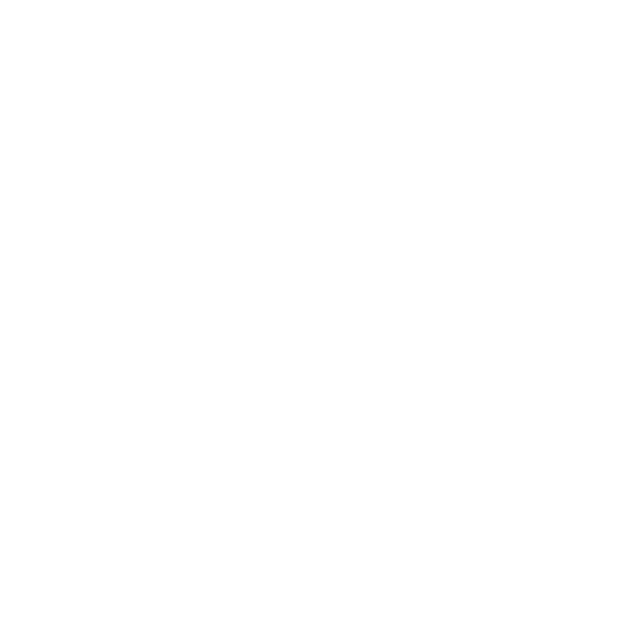
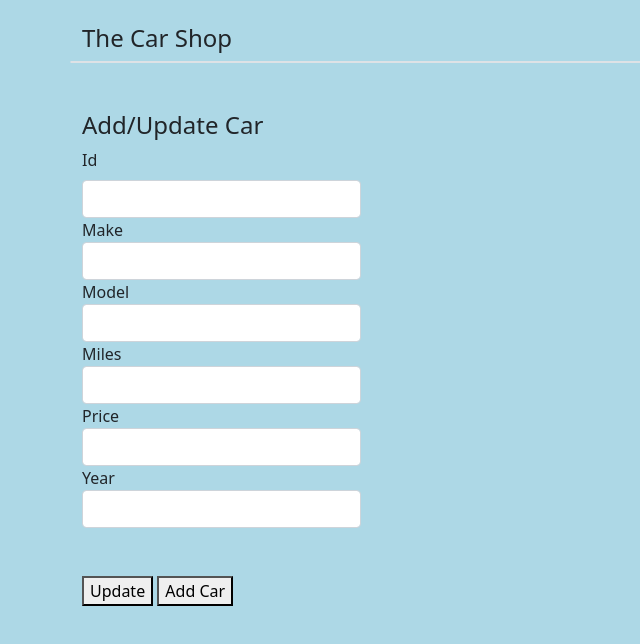
Before and after one commit to brodri1007/FEBC-Wk12, a website: page index.html in a window 1280 px wide. Shown: the whole page, without its empty margins (0-640 px from the left). Drawn offline with nearby package versions, Linux system fonts and the light colour scheme; no server answers.

Commit message:
final files completed

```diff
--- a/index.html
+++ b/index.html
@@ -4,12 +4,62 @@
     <meta charset="UTF-8">
     <meta name="viewport" content="width=device-width, initial-scale=1.0">
     <title>The Car Shop</title>
-    <link rel="/node_modules/bootstrap/dist/css/bootstrap.min.css">
-    <link rel="/node_modules/bootstrap-icons/font/bootstrap-icons.min.css">
+    <link href="https://cdn.jsdelivr.net/npm/bootstrap@5.0.2/dist/css/bootstrap.min.css" rel="stylesheet" integrity="sha384-EVSTQN3/azprG1Anm3QDgpJLIm9Nao0Yz1ztcQTwFspd3yD65VohhpuuCOmLASjC" crossorigin="anonymous">
+  <link rel="stylesheet" href="/styles.css">
+</head>
 
-</head>
-<body>
-    <script src="/node_modules/bootstrap/dist/js/bootstrap.min.js"></script>
-    <script src="/script.js"></script>
+
+<body class="container">
+
+
+<form>
+<h4 class="pt-4">The Car Shop</h4>
+
+<div id="car_list" class="row bg-primary-subtle border rounded-3">
+
+</div>
+
+<h4 class="pt-5 ">Add/Update Car</h4>
+<div>
+  <label for="idUpdate" class="form-label">Id</label>
+  <input type="text" class="form-control w-25"  id="idUpdate">
+</div>
+<div>
+    <label for="makeUpdate">Make</label>
+    <input type="text" class="form-control w-25" id="makeUpdate">
+</div>
+<div>
+    <label for="modelUpdate">Model</label>
+    <input type="text" class="form-control w-25"  id="modelUpdate">
+</div>
+<div>
+    <label for="mileageUpdate">Miles</label>
+    <input type="text" class="form-control w-25" id="mileageUpdate">
+</div>
+<div>
+    <label for="priceUpdate">Price</label>
+    <input type="text" class="form-control w-25"  id="priceUpdate">
+</div>
+<div>
+    <label for="yearUpdate">Year</label>
+    <input type="text" class="form-control w-25" id="yearUpdate">
+    <bR><br><button  onclick="updateCar()">Update</button>   <button id="btn" onclick="addCar()">Add Car</button>
+</div>
+</form>
+
+
+
+
+
+
+</form>
+    <!-- Jquery CDN  -->
+    <script
+      src="https://code.jquery.com/jquery-3.6.3.min.js"
+      integrity="sha256-pvPw+upLPUjgMXY0G+8O0xUf+/Im1MZjXxxgOcBQBXU="
+      crossorigin="anonymous"
+    ></script>
+  <script src="https://cdn.jsdelivr.net/npm/bootstrap@5.0.2/dist/js/bootstrap.bundle.min.js" integrity="sha384-MrcW6ZMFYlzcLA8Nl+NtUVF0sA7MsXsP1UyJoMp4YLEuNSfAP+JcXn/tWtIaxVXM" crossorigin="anonymous"></script>
+  <script src="/script.js"></script>
 </body>
 </html>
--- a/package.json
+++ b/package.json
@@ -11,6 +11,7 @@
   "license": "ISC",
   "dependencies": {
     "bootstrap": "^5.3.3",
-    "bootstrap-icons": "^1.11.3"
+    "bootstrap-icons": "^1.11.3",
+    "jquery": "^3.7.1"
   }
 }
--- a/script.js
+++ b/script.js
@@ -0,0 +1,79 @@
+
+const url = 'http://localhost:3000/cars'
+
+
+
+
+$.get(url).then((data) =>
+    data.map((car) => {
+        $('#car_list').append(
+            $(`
+                     <div class="col pb-5 pt-5 text-light bg-danger text-center">
+                        <div><span>${car.id}</span> <img alt="${car.model}" src="car.png" width="150px"/></div>
+
+                        <span>${car.make}</span>
+                        <span>${car.model}</span> <br>
+                        <span>Miles: ${car.mileage}</span> <br>
+                        <span>Year: ${car.year}</span><br>
+                        <span>Price: $${car.price}</span> <br>
+                        <button onclick="deleteCar(${car.id})"}>🗑</button>
+                    </div>
+            `)
+        )
+    })
+)
+
+
+
+
+
+function deleteCar(id) {
+
+    fetch(`${url}/${id}`, {
+      method: "DELETE",
+    })
+
+}
+
+
+function addCar() {
+
+    fetch(url, {
+        method: "POST",
+        body: JSON.stringify({
+            id: $('#idUpdate').val(),
+            make: $('#makeUpdate').val(),
+            model: $('#modelUpdate').val(),
+            mileage: $('#mileageUpdate').val(),
+            year: $('#yearUpdate').val(),
+            price: $('#priceUpdate').val()
+        }),
+        headers: { "Content-type": "application/json; charset=UTF-8" }
+    });
+
+}
+
+
+
+
+function updateCar() {
+
+    const requestOptions = {
+        method: 'PUT',
+        headers: { 'Content-Type': 'application/json' },
+        body: JSON.stringify({
+            id: $('#idUpdate').val(),
+            make: $('#makeUpdate').val(),
+            model: $('#modelUpdate').val(),
+            mileage: $('#mileageUpdate').val(),
+            year: $('#yearUpdate').val(),
+            price: $('#priceUpdate').val()
+        })
+    };
+
+    //alert(requestOptions.body);
+
+    fetch(url + '/' + $('#idUpdate').val(), requestOptions)
+        .then(response => response.json());
+
+  };
--- a/styles.css
+++ b/styles.css
@@ -0,0 +1,3 @@
+body {
+    background-color: lightblue;
+    }
```
Also changed, not shown: car.png (added), 1 other file.
